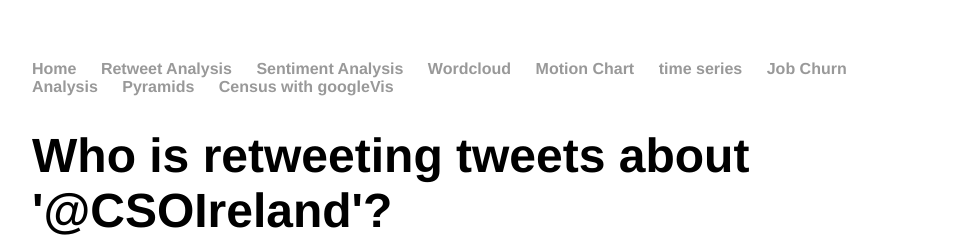
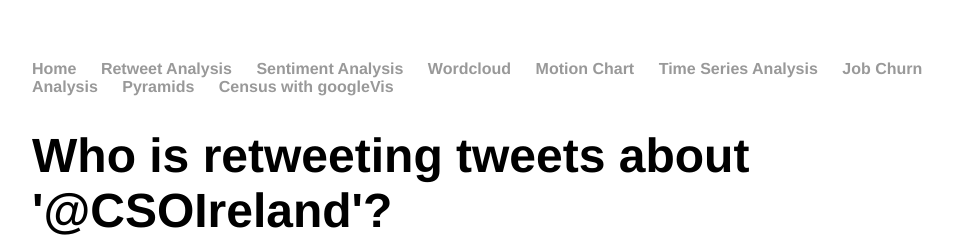
Before and after one commit to CorkDataAnalytics/CorkDataAnalytics.github.io, a Jekyll site: the page built from index.html, in a window 1280 px wide and 900 px high. Shown: the top 252 px of the window, without its empty margins (160-1117 px from the left). Built offline with Jekyll 4.4.1, drawn with Linux system fonts in a browser that asks for light colours; comment, search, counter and statistics services are not loaded.

Commit message:
Update default.html

```diff
--- a/_layouts/default.html
+++ b/_layouts/default.html
@@ -28,7 +28,7 @@
         		<li><a href="/SentimentAnalysis">Sentiment Analysis</a></li>
         		<li><a href="/Wordcloud">Wordcloud</a></li>
                         <li><a href="/Motion">Motion Chart</a></li>
-                        <li><a href="/timeseries">time series</a></li>
+                        <li><a href="/timeseries">Time Series Analysis</a></li>
                         <li><a href="/JobChurnAnalysis">Job Churn Analysis</a></li>
         		<li><a href="/pyramids">Pyramids</a></li>
         		<li><a href="/census">Census with googleVis</a></li>
```
